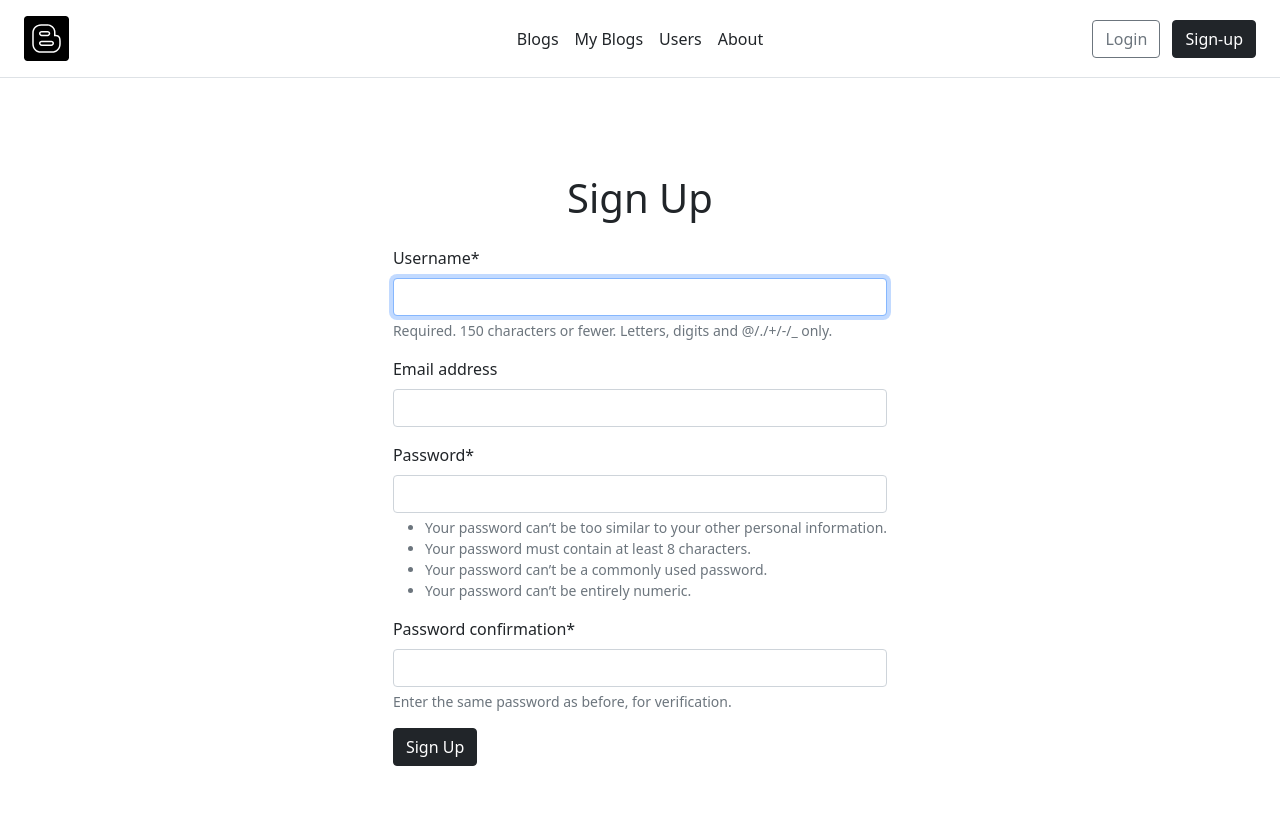
After one commit to misha-doroshenko/py-blog, a Django app: page /accounts/sign-up/ in a window 1280 px wide. The commit adds this page. Run offline with Django 4.2, Linux system fonts and the light colour scheme; some libraries are stand-ins or nearby versions.

Commit message:
Implement login, logout and sign up functionality

```diff
--- /dev/null
+++ b/blog/forms.py
@@ -0,0 +1,8 @@
+from django.contrib.auth import get_user_model
+from django.contrib.auth.forms import UserCreationForm
+
+
+class CustomUserCreationForm(UserCreationForm):
+    class Meta:
+        model = get_user_model()
+        fields = ('username', 'email')  # Add or remove fields as necessary
--- a/blog/urls.py
+++ b/blog/urls.py
@@ -1,10 +1,12 @@
-from django.urls import path
+from django.urls import path, include
 
-from .views import PostListView, PostDetailView
+from .views import PostListView, PostDetailView, SignUpView
 
 urlpatterns = [
     path("", PostListView.as_view(), name="index"),
     path("posts/<int:pk>", PostDetailView.as_view(), name="post-detail"),
+    path("accounts/", include("django.contrib.auth.urls")),
+    path("accounts/sign-up/", SignUpView.as_view(), name="sign-up"),
 ]
 
 app_name = "blog"
--- a/blog/views.py
+++ b/blog/views.py
@@ -1,12 +1,15 @@
-from django.shortcuts import render
+from django.contrib.auth import get_user_model, login
+from django.shortcuts import redirect
+from django.urls import reverse_lazy, reverse
 from django.views import generic
 
+from blog.forms import CustomUserCreationForm
 from blog.models import Post
 
 
 class PostListView(generic.ListView):
     model = Post
-    queryset = Post.objects.select_related("owner")
+    queryset = Post.objects.select_related("owner").prefetch_related("commentary_set")
     template_name = "blog/index.html"
 
 
@@ -15,3 +18,18 @@ class PostDetailView(generic.DetailView):
 
     def get_queryset(self):
         return Post.objects.select_related("owner").prefetch_related("commentary_set__user")
+
+
+class SignUpView(generic.CreateView):
+    form_class = CustomUserCreationForm
+    model = get_user_model()
+    template_name = "registration/sign_up.html"
+
+    def form_valid(self, form):
+        user = form.save()
+        login(self.request, user)
+
+        return redirect(self.get_success_url())
+
+    def get_success_url(self):
+        return reverse("blog:index")
--- a/blog_system/settings.py
+++ b/blog_system/settings.py
@@ -43,6 +43,8 @@ INSTALLED_APPS = [
     "django.contrib.staticfiles",
     "debug_toolbar",
     "blog",
+    "crispy_forms",
+    "crispy_bootstrap5"
 ]
 
 MIDDLEWARE = [
@@ -108,6 +110,9 @@ AUTH_PASSWORD_VALIDATORS = [
 
 AUTH_USER_MODEL = "blog.User"
 
+LOGIN_REDIRECT_URL = "/"
+
+
 # Internationalization
 # https://docs.djangoproject.com/en/4.1/topics/i18n/
 
@@ -127,6 +132,7 @@ STATIC_URL = "static/"
 
 STATICFILES_DIRS = (BASE_DIR / "static",)
 
+CRISPY_TEMPLATE_PACK = "bootstrap5"
 
 # Default primary key field type
 # https://docs.djangoproject.com/en/4.1/ref/settings/#default-auto-field
--- a/blog_system/urls.py
+++ b/blog_system/urls.py
@@ -21,5 +21,5 @@ from django.urls import path, include
 urlpatterns = [
     path("admin/", admin.site.urls),
     path("", include("blog.urls", namespace="blog")),
-    path("__debug__/", include("debug_toolbar.urls"))
+    path("__debug__/", include("debug_toolbar.urls")),
 ] + static(settings.STATIC_URL, document_root=settings.STATIC_ROOT)
--- a/static/css/styles.css
+++ b/static/css/styles.css
@@ -3,3 +3,7 @@
   overflow: hidden;
   text-overflow: ellipsis;
 }
+
+.custom-badge {
+  z-index: 1;
+}
--- a/templates/includes/header.html
+++ b/templates/includes/header.html
@@ -1,18 +1,23 @@
 {% load static %}
 <header class="d-flex flex-wrap align-items-center justify-content-center justify-content-md-between py-3 mb-4 border-bottom p-4">
   <a href="/" class="d-flex align-items-center col-md-3 mb-2 mb-md-0 text-dark text-decoration-none">
-    <img class="bi me-2" width="45" height="45" role="img" src="{% static 'images/blog-logo.svg' %}" alt="My image">
+    <img class="bi me-2" width="45" height="45" role="img" src="{% static 'images/blog-logo.svg' %}" alt="Logo">
   </a>
 
   <ul class="nav col-12 col-md-auto mb-2 justify-content-center mb-md-0">
-    <li><a href="#" class="nav-link px-2 link-dark">Blogs</a></li>
+    <li><a href="{% url 'blog:index' %}" class="nav-link px-2 link-dark">Blogs</a></li>
     <li><a href="#" class="nav-link px-2 link-dark">My Blogs</a></li>
     <li><a href="#" class="nav-link px-2 link-dark">Users</a></li>
     <li><a href="#" class="nav-link px-2 link-dark">About</a></li>
   </ul>
 
   <div class="col-md-3 text-end">
-    <button type="button" class="btn btn-outline-secondary me-2">Login</button>
-    <button type="button" class="btn btn-dark">Sign-up</button>
+    {% if user.is_authenticated %}
+      <span class="badge rounded-pill bg-secondary m-2 p-2">{{ user.username }}</span>
+      <a href="{% url 'blog:logout' %}" class="btn btn-dark me-2">Logout</a>
+    {% else %}
+      <a href="{% url 'blog:login' %}" class="btn btn-outline-secondary me-2">Login</a>
+      <a href="{% url 'blog:sign-up' %}" class="btn btn-dark">Sign-up</a>
+    {% endif %}
   </div>
 </header>
--- /dev/null
+++ b/templates/registration/sign_up.html
@@ -0,0 +1,15 @@
+{% extends "base.html" %}
+{% load crispy_forms_filters %}
+
+{% block content %}
+    <div class="d-flex justify-content-center p-5">
+      <div>
+        <h1 class="text-center m-lg-4">Sign Up</h1>
+        <form action="" method="post">
+          {% csrf_token %}
+          {{ form|crispy }}
+          <input type="submit" value="Sign Up" class="btn btn-dark">
+        </form>
+      </div>
+  </div>
+{% endblock %}
```
Also changed, not shown: templates/blog/index.html (+9 -1 lines), templates/registration/logged_out.html (added, +10 -0 lines), templates/registration/login.html (added, +15 -0 lines).
